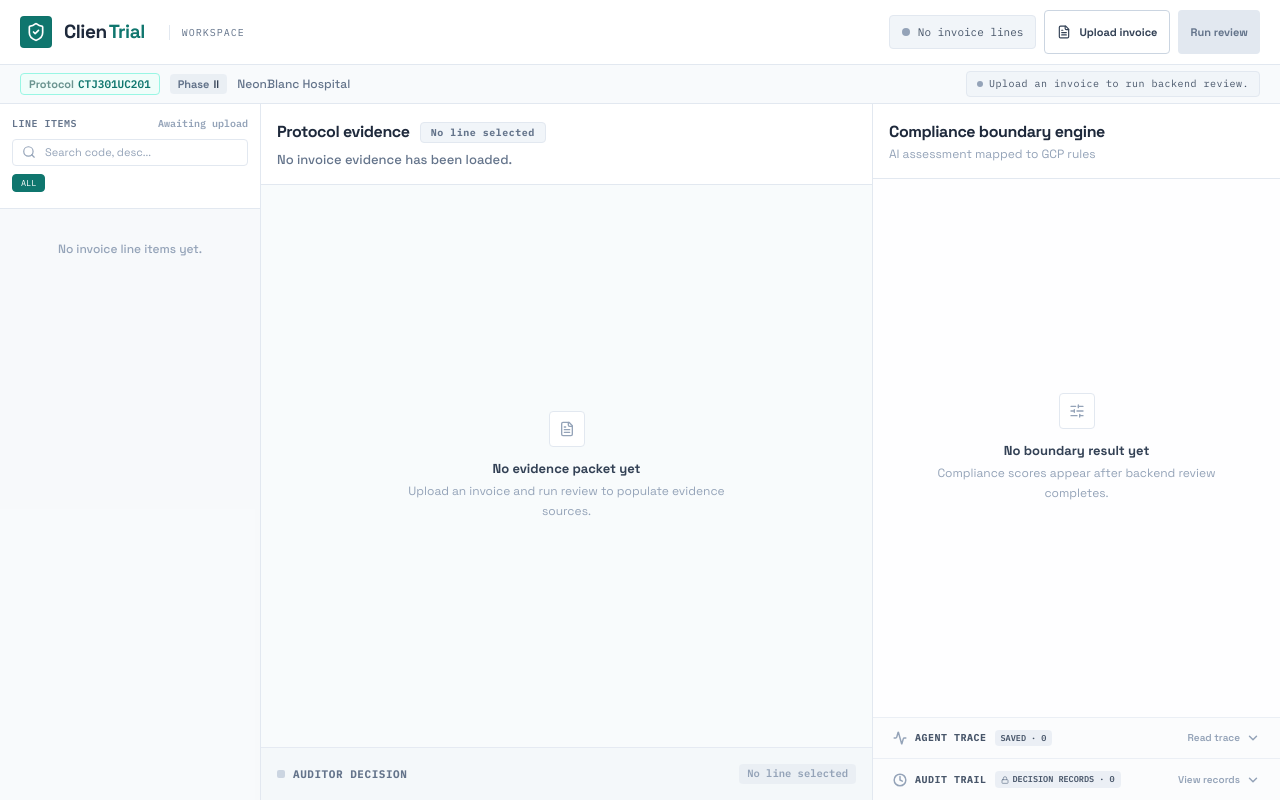
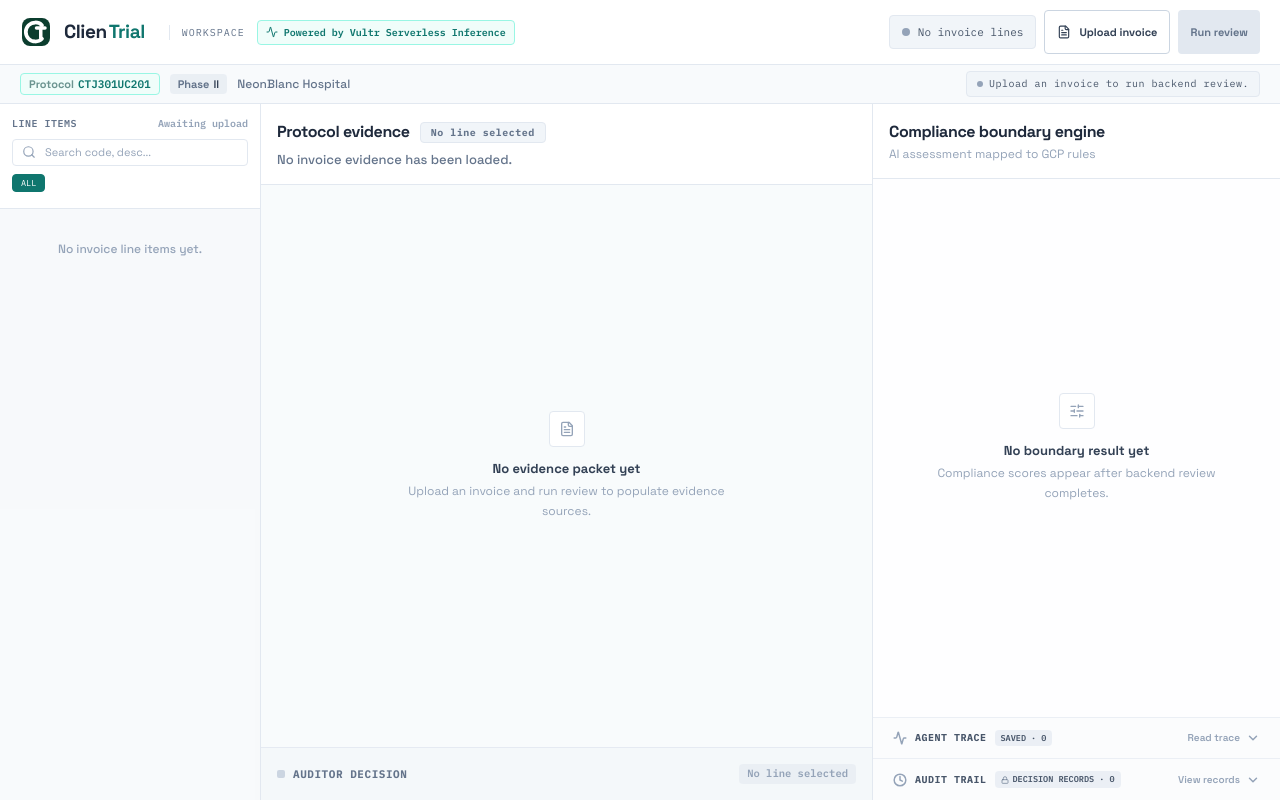
Before and after one commit to IvanMiao/Raise-Hackathon-Clintrial, a Next.js app: page / in a window 1280 px wide. Built offline with nearby package versions, Linux system fonts and the light colour scheme.

Commit message:
feat: polish workspace trace branding

```diff
--- a/app/ClinTrialWorkspace.tsx
+++ b/app/ClinTrialWorkspace.tsx
@@ -3,7 +3,6 @@
 import { useEffect, useMemo, useRef, useState } from 'react';
 import type { ChangeEvent } from 'react';
 import {
-  ShieldCheck,
   AlertTriangle,
   Lock,
   Search,
@@ -185,6 +184,8 @@ const liveTraceStatusLabels: Record<AgentTraceStatus, string> = {
   failed: 'Stopped',
 };
 
+const vultrServerlessInferenceLabel = 'Vultr Serverless Inference';
+
 function compactText(value: string, maxLength: number): string {
   const compacted = value.replace(/\s+/g, ' ').trim();
 
@@ -211,6 +212,23 @@ function tracePhaseLabel(phase: AgentTraceEntry['phase']): string {
 
 function traceToolLabel(tool: AgentTraceEntry['tool']): string {
   return tool ? tool.replace(/_/g, ' ') : 'backend workflow';
+}
+
+function liveTraceVultrModelLabel(step: LiveAgentStep): string | null {
+  if (step.id === 'extraction' || step.tool === 'invoice_vision_extractor') {
+    return 'Vultr vision model';
+  }
+
+  if (
+    step.id === 'planning' ||
+    step.id === 'ranking' ||
+    step.tool === 'retrieval_planner' ||
+    step.tool === 'evidence_ranker'
+  ) {
+    return 'Vultr retrieval model';
+  }
+
+  return null;
 }
 
 function liveTracePhaseIndex(phase: AgentTracePhase): number {
@@ -262,9 +280,13 @@ function LiveAgentTracePanel({
           updatedAt: '',
         },
       ];
-  const runningStep =
+  const activeStep =
     visibleSteps.find((step) => step.status === 'running') ??
+    visibleSteps.find((step) => step.status === 'failed') ??
     visibleSteps.at(-1);
+  const activeVultrModelLabel = activeStep ? liveTraceVultrModelLabel(activeStep) : null;
+  const activeStepRef = useRef<HTMLDivElement | null>(null);
+  const activeStepId = activeStep?.id ?? null;
   const panelTone = agentStatus === 'failed'
     ? {
         frame: 'border-rose-200 bg-rose-50/40',
@@ -276,6 +298,22 @@ function LiveAgentTracePanel({
         badge: 'border-blue-200 bg-blue-50 text-blue-700',
         icon: 'text-blue-600',
       };
+
+  useEffect(() => {
+    if (!activeStepId) {
+      return undefined;
+    }
+
+    const frameId = window.requestAnimationFrame(() => {
+      activeStepRef.current?.scrollIntoView({
+        behavior: shouldReduceMotion ? 'auto' : 'smooth',
+        block: 'center',
+        inline: 'nearest',
+      });
+    });
+
+    return () => window.cancelAnimationFrame(frameId);
+  }, [activeStepId, shouldReduceMotion]);
 
   return (
     <motion.div
@@ -300,7 +338,17 @@ function LiveAgentTracePanel({
               </span>
             </div>
             <div className="mt-1 text-[13px] font-bold leading-snug text-slate-800">
-              {runningStep?.headline ?? agentMessage}
+              {activeStep?.headline ?? agentMessage}
+            </div>
+            <div className="mt-2 flex flex-wrap items-center gap-1.5">
+              <span className="rounded border border-teal-200 bg-white/75 px-1.5 py-0.5 font-mono text-[8.5px] font-semibold text-teal-700">
+                Powered by {vultrServerlessInferenceLabel}
+              </span>
+              {activeVultrModelLabel && (
+                <span className="rounded border border-teal-200 bg-teal-50 px-1.5 py-0.5 font-mono text-[8.5px] font-bold text-teal-700">
+                  {activeVultrModelLabel}
+                </span>
+              )}
             </div>
           </div>
           <span
@@ -317,7 +365,9 @@ function LiveAgentTracePanel({
             const isRunningStep = step.status === 'running';
             const isDoneStep = step.status === 'done';
             const isFailedStep = step.status === 'failed';
+            const isActiveStep = step.id === activeStepId;
             const ratio = progressRatio(step.progress);
+            const vultrModelLabel = liveTraceVultrModelLabel(step);
             const rowTone = isRunningStep
               ? 'border-blue-200 bg-white shadow-sm ring-1 ring-blue-100'
               : isFailedStep
@@ -337,11 +387,13 @@ function LiveAgentTracePanel({
             return (
               <motion.div
                 animate={shouldReduceMotion ? { opacity: 1 } : { opacity: 1, y: 0, scale: 1 }}
+                aria-current={isActiveStep ? 'step' : undefined}
                 className={`rounded border p-3 transition-colors ${rowTone}`}
                 exit={shouldReduceMotion ? { opacity: 0 } : { opacity: 0, y: -4, scale: 0.99 }}
                 initial={shouldReduceMotion ? { opacity: 0 } : { opacity: 0, y: 6, scale: 0.99 }}
                 key={step.id}
                 layout={!shouldReduceMotion}
+                ref={isActiveStep ? activeStepRef : undefined}
                 transition={{
                   delay: motionStaggerDelay(index, shouldReduceMotion),
                   duration: shouldReduceMotion ? 0.01 : 0.18,
@@ -389,6 +441,17 @@ function LiveAgentTracePanel({
                       {step.tool && (
                         <span className="rounded bg-slate-100 px-1.5 py-0.5 font-mono text-[8.5px] font-semibold text-slate-500">
                           {traceToolLabel(step.tool)}
+                        </span>
+                      )}
+                      {vultrModelLabel && (
+                        <span
+                          className={`rounded border px-1.5 py-0.5 font-mono text-[8.5px] font-bold ${
+                            isRunningStep
+                              ? 'border-teal-200 bg-teal-50 text-teal-700'
+                              : 'border-teal-100 bg-teal-50/70 text-teal-600'
+                          }`}
+                        >
+                          {vultrModelLabel}
                         </span>
                       )}
                     </div>
@@ -1619,17 +1682,43 @@ export function ClinTrialWorkspace() {
       {/* ============ PROJECT HEADER ============ */}
       <header className="flex-none bg-white border-b border-slate-200">
         <div className="px-5 py-2.5 flex items-center justify-between gap-5">
-          <div className="flex items-center gap-3">
-            {/* Custom high-contrast ClienTrial logo */}
-            <div className="w-8 h-8 rounded bg-[#0f766e] flex items-center justify-center border border-teal-900/10">
-              <ShieldCheck className="w-5 h-5 text-white" />
-            </div>
+          <div className="flex min-w-0 items-center gap-3">
+            <svg
+              aria-hidden="true"
+              className="h-8 w-8 flex-none"
+              viewBox="0 0 64 64"
+            >
+              <rect x="4" y="4" width="56" height="56" rx="16" fill="#0B3D2E" />
+              <path
+                d="M44 18.5 A19 19 0 1 0 44 45.5"
+                stroke="#fff"
+                strokeLinecap="round"
+                strokeWidth="7.5"
+                fill="none"
+              />
+              <path
+                d="M33 24 H50"
+                stroke="#fff"
+                strokeLinecap="round"
+                strokeWidth="7"
+              />
+              <path
+                d="M41.5 24 V44"
+                stroke="#fff"
+                strokeLinecap="round"
+                strokeWidth="7"
+              />
+            </svg>
             <div className="flex items-baseline gap-0.5">
               <span className="text-[19px] font-bold tracking-tight text-slate-800">Clien</span>
               <span className="text-[19px] font-bold tracking-tight text-teal-700">Trial</span>
             </div>
             <span className="hidden sm:inline-block ml-3 font-mono text-[10px] tracking-widest text-[#64748b] border-l border-slate-200 pl-3 uppercase">
               Workspace
+            </span>
+            <span className="hidden min-w-0 max-w-[270px] items-center gap-1.5 truncate rounded border border-teal-200 bg-teal-50 px-2 py-1 font-mono text-[10px] font-semibold text-teal-700 xl:inline-flex">
+              <Activity className="h-3 w-3 flex-none" aria-hidden="true" />
+              <span className="truncate">Powered by {vultrServerlessInferenceLabel}</span>
             </span>
           </div>
 
```
